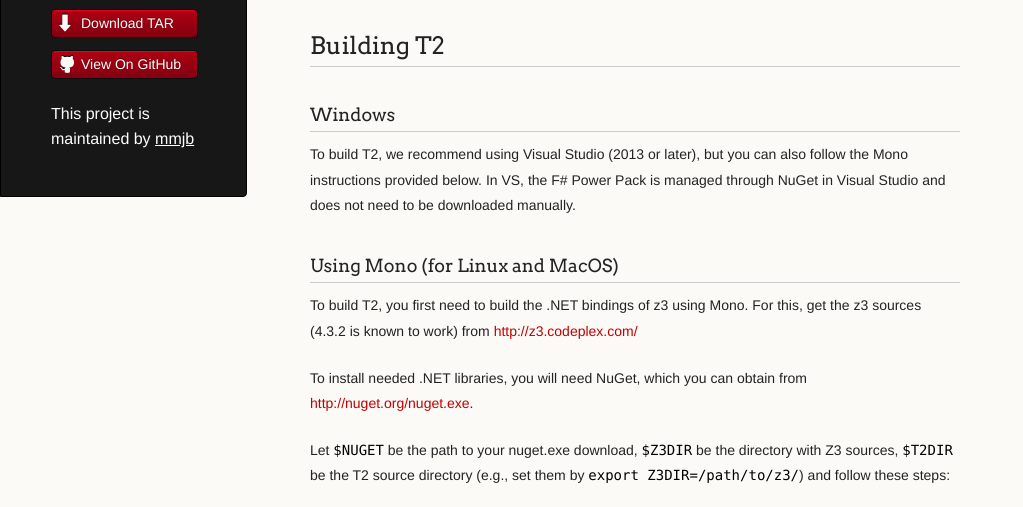
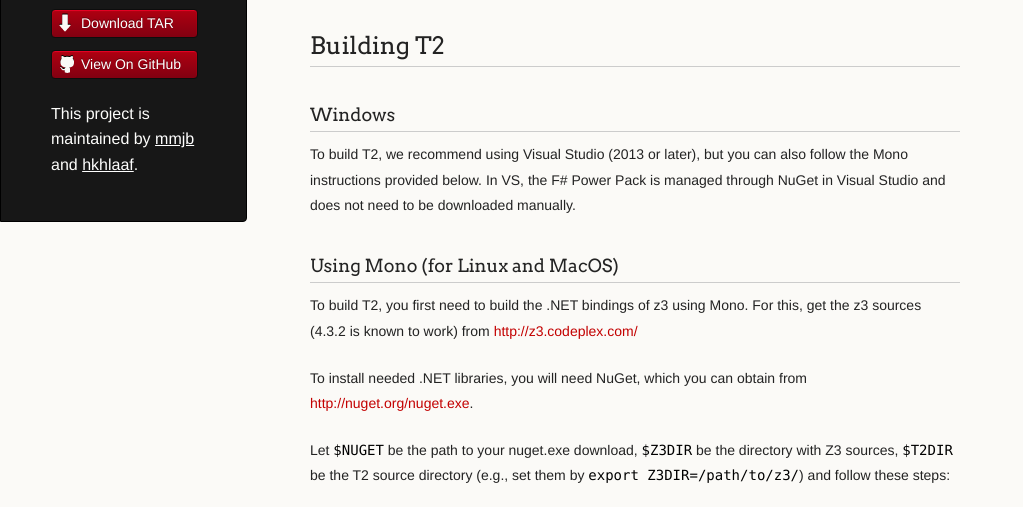
Before and after one commit to mmjb/T2, a plain HTML site: page index.html in a window 1280 px wide. Shown: the part 208-715 px from the top of the page, without its empty margins (0-1023 px from the left). Drawn offline with Linux system fonts and the light colour scheme.

Commit message:
Add Heidy to website

```diff
--- a/index.html
+++ b/index.html
@@ -25,7 +25,9 @@
           <li><a class="buttons github" href="https://github.com/mmjb/T2">View On GitHub</a></li>
         </ul>
 
-        <p class="header">This project is maintained by <a class="header name" href="https://github.com/mmjb">mmjb</a></p>
+        <p class="header">This project is maintained by
+         <a class="header name" href="https://github.com/mmjb">mmjb</a> and
+         <a class="header name" href="https://github.com/hkhlaaf">hkhlaaf</a>.</p>
 
 
       </header>
```
